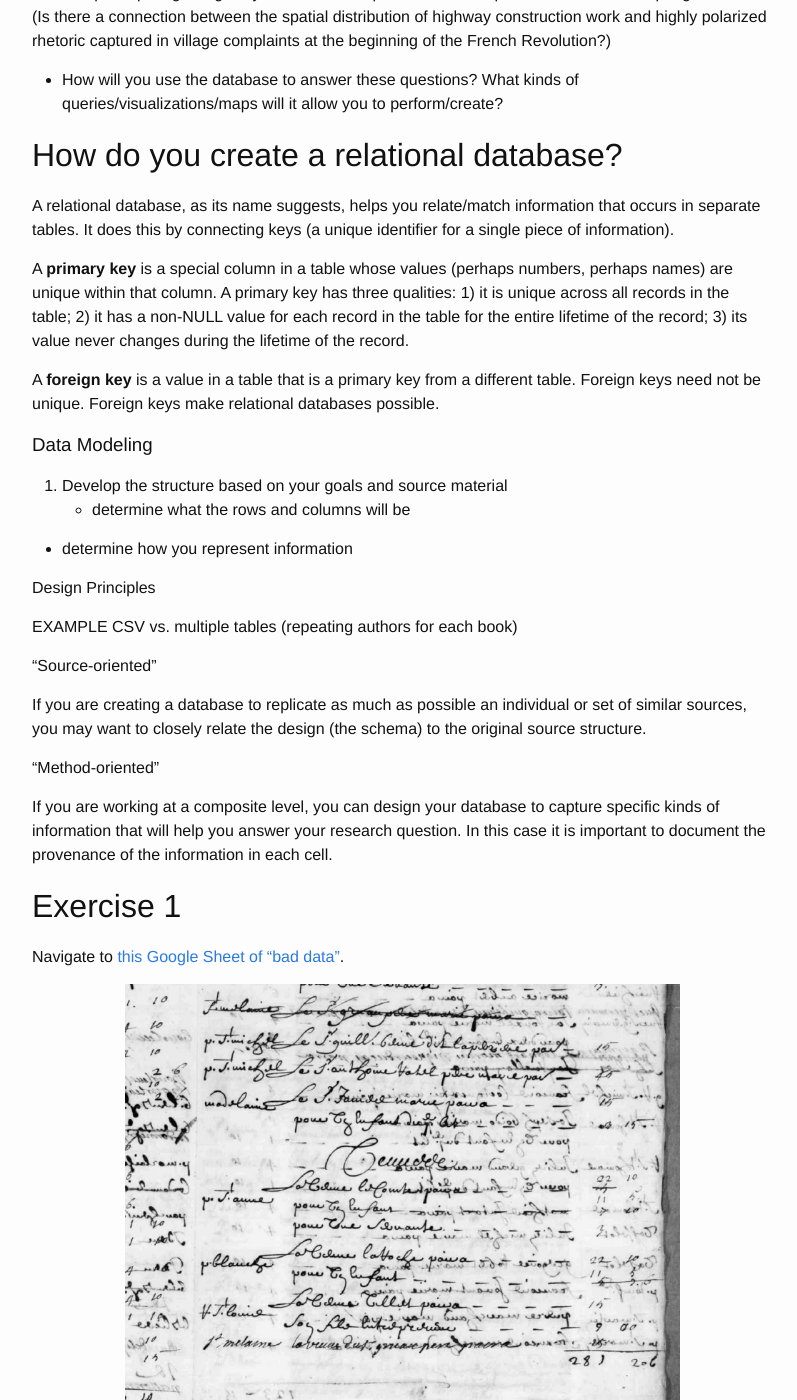
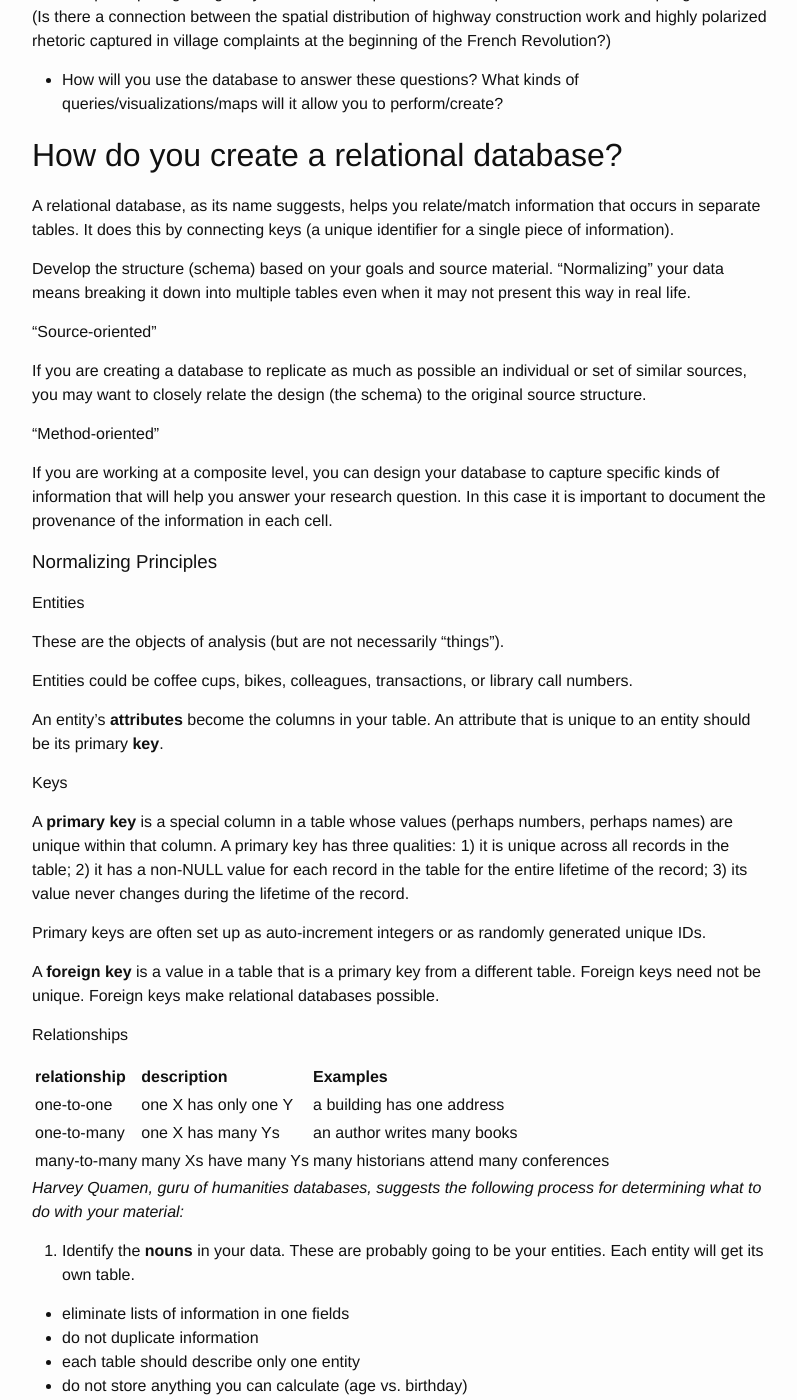
Before and after one commit to kmcdono2/db4hum, a Jekyll site: the page built from 2-relational.md, in a window 1280 px wide and 1400 px high, scrolled down 489 px. Shown: the whole window, without its empty margins (238-1035 px from the left). Built offline with Jekyll 4.4.1, drawn with Linux system fonts in a browser that asks for light colours; some of the changed text lies outside the part shown.

Commit message:
normalization

```diff
--- a/2-relational.md
+++ b/2-relational.md
@@ -28,27 +28,8 @@ For example:
 
 A relational database, as its name suggests, helps you relate/match information that occurs in separate tables. It does this by connecting keys (a unique identifier for a single piece of information).
 
-A **primary key** is a special column in a table whose values (perhaps numbers, perhaps names) are
-unique within that column. A primary key has three qualities: 1) it is unique across all
-records in the table; 2) it has a non-NULL value for each record in the table for the entire
-lifetime of the record; 3) its value never changes during the lifetime of the record.
 
-A **foreign key** is a value in a table that is a primary key from a different table. Foreign keys need
-not be unique. Foreign keys make relational databases possible.
-
-### Data Modeling
-
-1. Develop the structure based on your goals and source material
- - determine what the rows and columns will be
-
- - determine how you represent information
-
-#### Design Principles
-
-
-
-
-  EXAMPLE CSV vs. multiple tables (repeating authors for each book)
+Develop the structure (schema) based on your goals and source material. "Normalizing" your data means breaking it down into multiple tables even when it may not present this way in real life.
 
 #### "Source-oriented"
 
@@ -57,6 +38,57 @@ If you are creating a database to replicate as much as possible an individual or
 #### "Method-oriented"
 
 If you are working at a composite level, you can design your database to capture specific kinds of information that will help you answer your research question. In this case it is important to document the provenance of the information in each cell.
+
+
+### Normalizing Principles
+
+#### Entities
+
+These are the objects of analysis (but are not necessarily "things").
+
+Entities could be coffee cups, bikes, colleagues, transactions, or library call numbers.
+
+An entity's **attributes** become the columns in your table. An attribute that is unique to an entity should be its primary **key**.
+
+#### Keys
+
+A **primary key** is a special column in a table whose values (perhaps numbers, perhaps names) are
+unique within that column. A primary key has three qualities: 1) it is unique across all
+records in the table; 2) it has a non-NULL value for each record in the table for the entire
+lifetime of the record; 3) its value never changes during the lifetime of the record.
+
+Primary keys are often set up as auto-increment integers or as randomly generated unique IDs.
+
+A **foreign key** is a value in a table that is a primary key from a different table. Foreign keys need
+not be unique. Foreign keys make relational databases possible.
+
+#### Relationships
+
+| relationship    | description    | Examples    |
+| :------------- | :------------- | :------------- |
+| one-to-one      | one X has only one Y     | a building has one address     |
+| one-to-many      | one X has many Ys     | an author writes many books     |
+| many-to-many      | many Xs have many Ys     |  many historians attend many conferences      |
+
+
+
+*Harvey Quamen, guru of humanities databases, suggests the following process for determining what to do with your material:*
+
+1. Identify the **nouns** in your data. These are probably going to be your entities. Each entity will get its own table.
+
+- eliminate lists of information in one fields
+- do not duplicate information
+- each table should describe only one entity
+- do not store anything you can calculate (age vs. birthday)
+- design tables so that adding new information creates new rows, not new columns
+- design tables to contain as few NULL (blank) values
+- each column should contain only one type of information (e.g. do not mix different data that could be broken down into separate columns)
+
+2. Build out the **relationships** in your data. Move repetitive information into new tables.
+
+3. Make sure that a table's columns are dependent on that table's primary key. Each column should be an attribute of the entity. E.g. it functions as an **adjective**.
+
+
 
 
 
@@ -77,13 +109,9 @@ Using a piece of scratch paper, sketch out a new schema for the information in t
 
 Compare your schema with [this one](https://app.quickdatabasediagrams.com/#/schema/7rR1maovaUymxmhwaS-AIQ).
 
- -
+ - What does this schema allow for?
 
-
-
-
-
-
+{% include figure.html file="road_correspondences.png" alt="road_correspondences" width="75%" %}
 
 
 
```
Also changed, not shown: images/AMRennes_tax_role_ex.png, images/road_correspondences.png (added).
